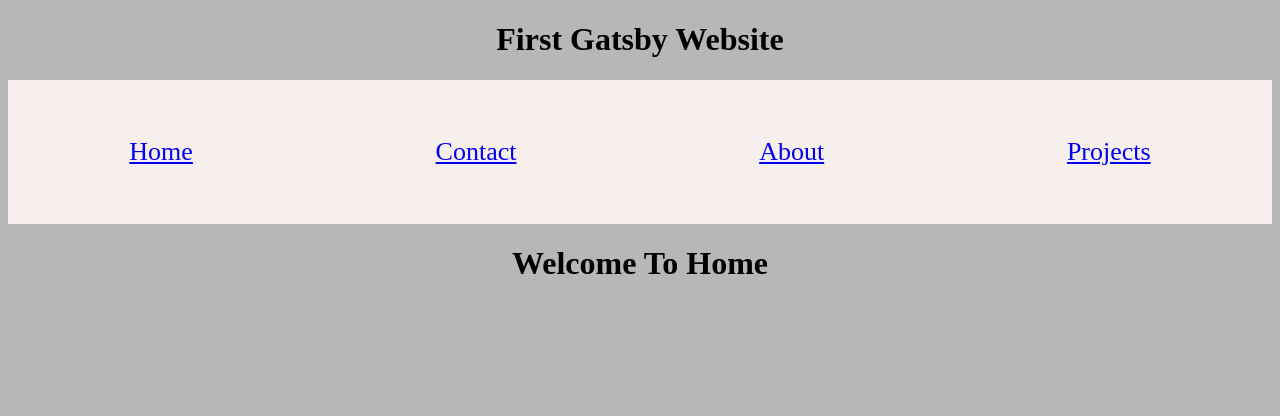
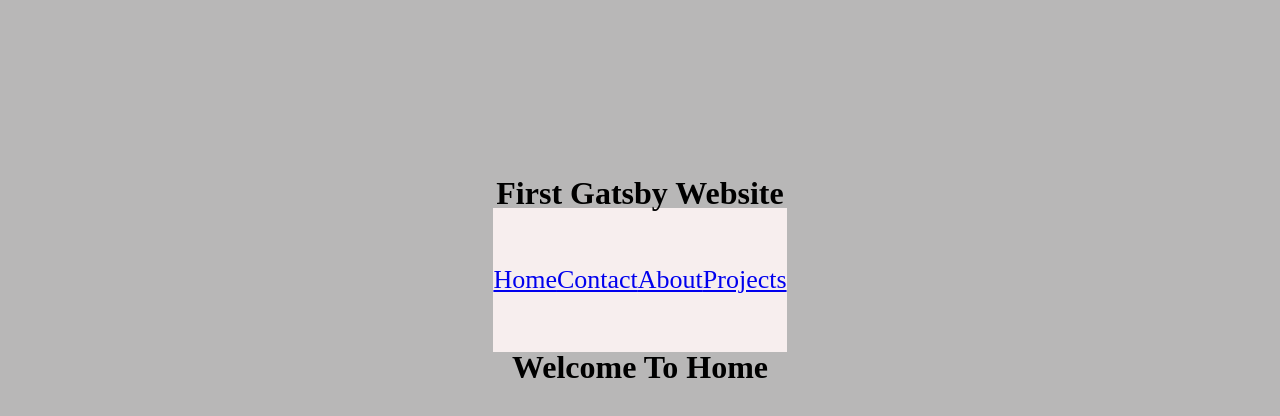
Before and after one commit to abdulwaqar844/jamstack-serverless, a Gatsby site: page / in a window 1280 px wide. Built offline with nearby package versions, Linux system fonts and the light colour scheme; Gatsby itself is replaced by a stand-in of ours.

Commit message:
global.css updated

```diff
--- a/src/styles/global.css
+++ b/src/styles/global.css
@@ -1,3 +1,16 @@
 html {
     background-color: rgb(184, 183, 183);
   }
+  * {
+    padding: 0;
+    margin: 0;
+  }
+
+  body {
+    display: flex;
+    flex-direction: column;
+    justify-content: center;
+    align-items: center;
+    position: relative;
+    min-height: 70vh;
+    line-height: 30px;  }
```
